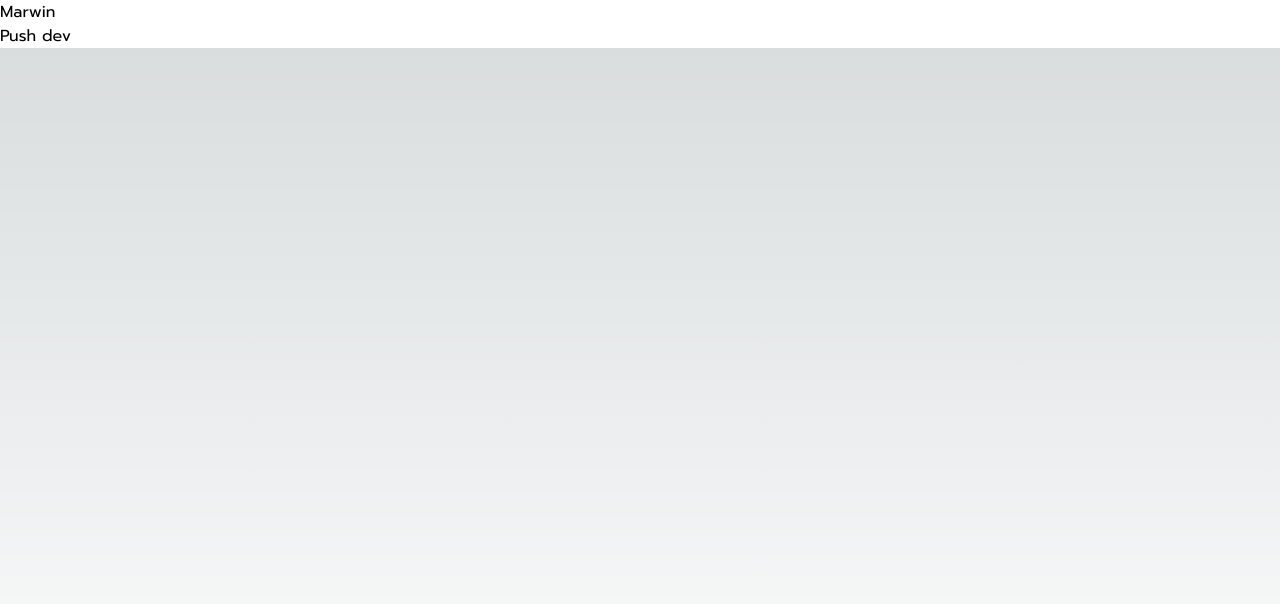
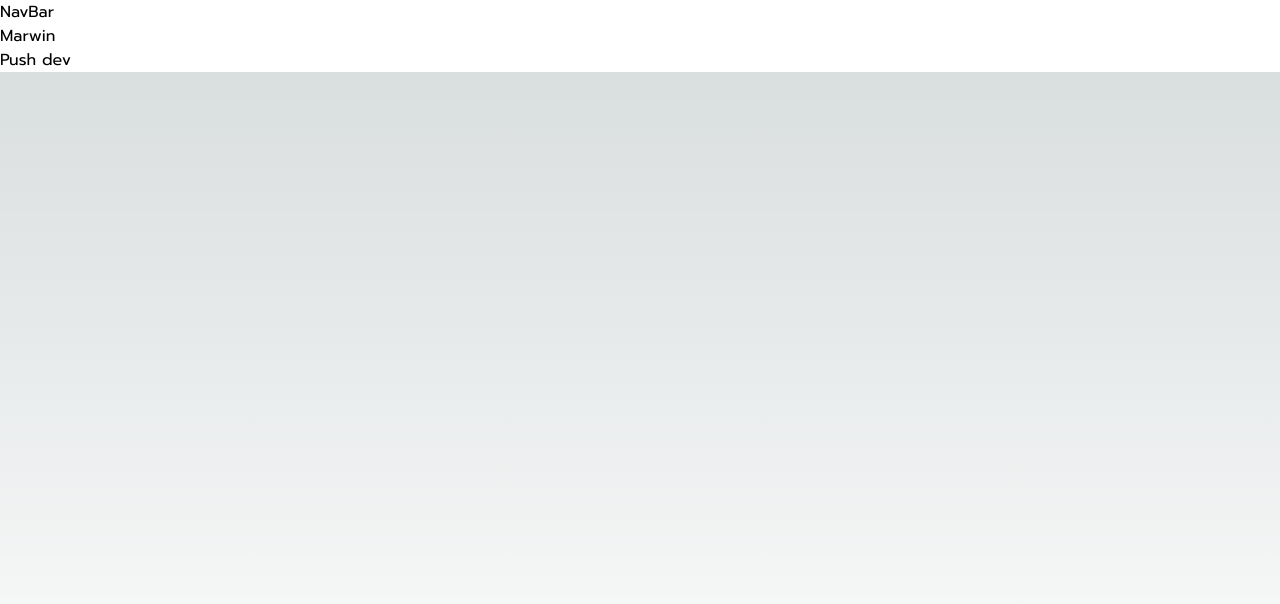
Before and after one commit to BattleOfTalingchan/bot-front, a Next.js app: page / in a window 1280 px wide. Shown: the top 604 px of the page. Built offline with nearby package versions, Linux system fonts and the light colour scheme.

Commit message:
feat: create todo

```diff
--- a/src/app/_components/MainPage.tsx
+++ b/src/app/_components/MainPage.tsx
@@ -1,8 +1,11 @@
 'use client'
+
+import NavBar from '@/app/_components/NavBar'
 
 export default function MainPage() {
   return (
     <div className="bg-white">
+      <NavBar />
       <h1>Marwin</h1>
       <span>Push dev</span>
     </div>
--- /dev/null
+++ b/src/app/_components/NavBar.tsx
@@ -0,0 +1,3 @@
+export default function NavBar() {
+  return <div>NavBar</div>
+}
```
